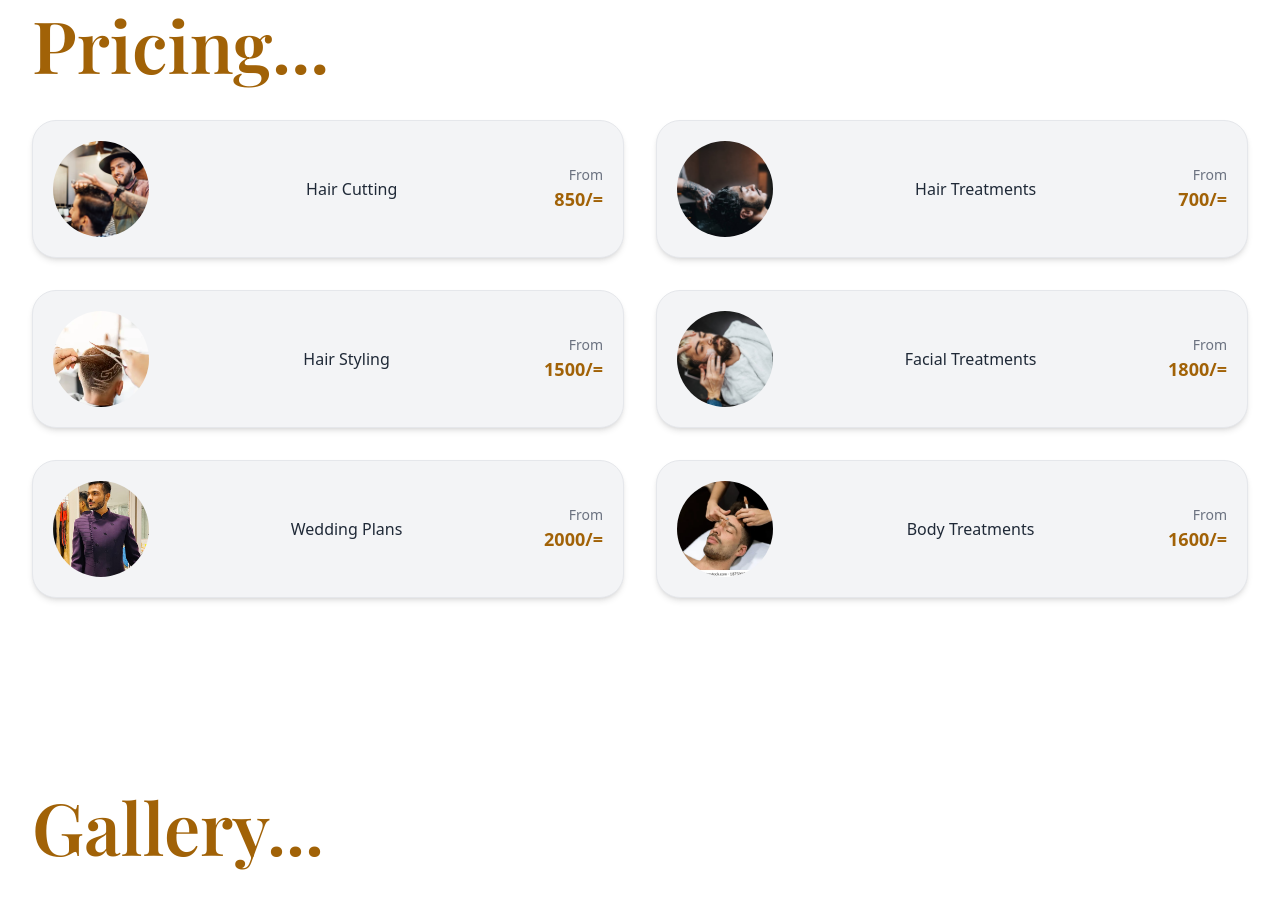
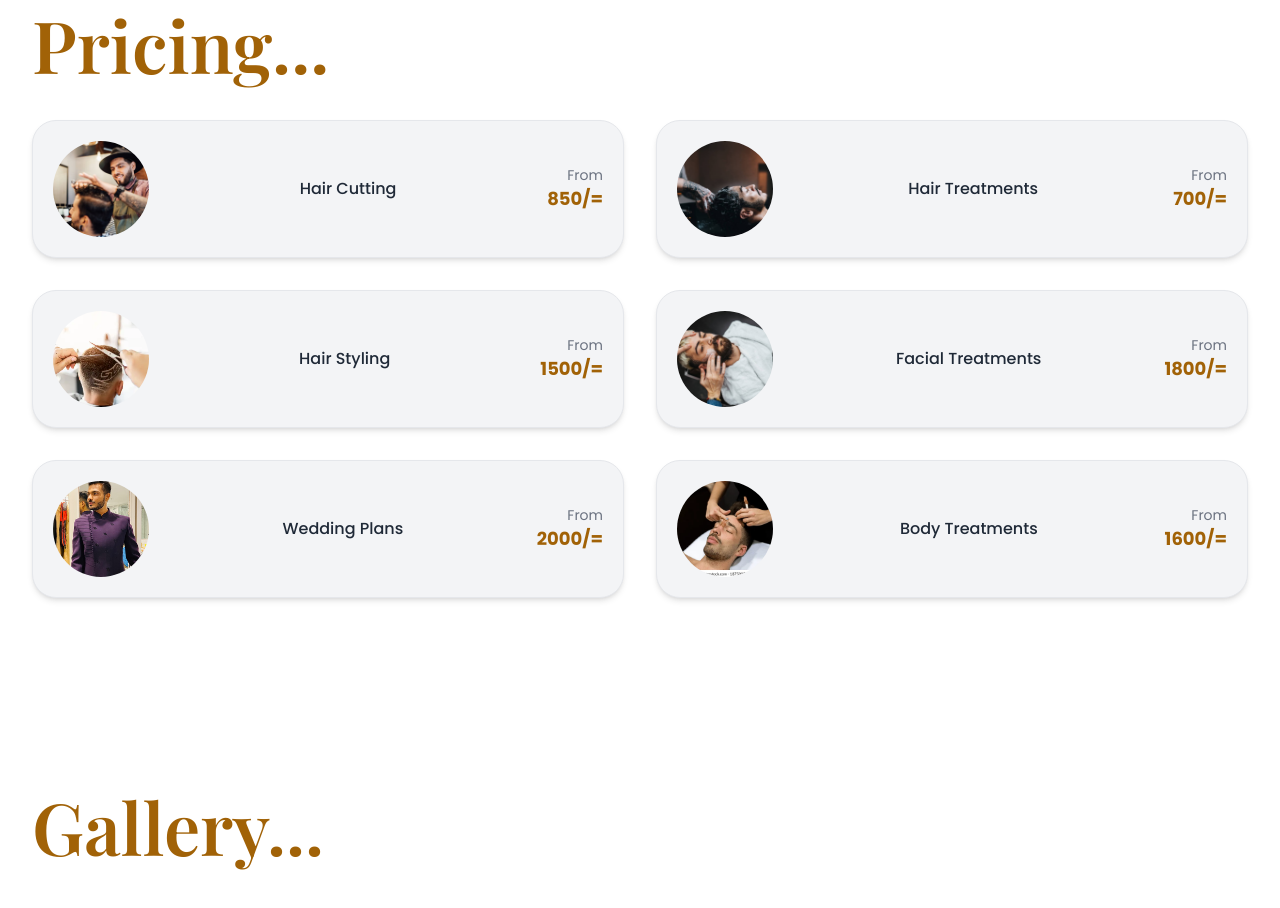
Before and after one commit to PawaniMekhala/mr_barber, a React (Create React App) app: page / in a window 1280 px wide. Shown: the part 4000-4908 px from the top of the page. Built offline with nearby package versions, Linux system fonts and the light colour scheme; grey boxes are pictures that could not be loaded; a web font is replaced by a local one.

Commit message:
style: apply Poppings font

```diff
--- a/src/components/Pricing.jsx
+++ b/src/components/Pricing.jsx
@@ -48,7 +48,7 @@ const Pricing = () => {
         </h2>
         {/* button group */}
         {/* price menu */}
-        <div className="max-w-7xl mx-auto grid grid-cols-2 sm:grid-cols-2 gap-8">
+        <div className="max-w-7xl mx-auto font-poppins grid grid-cols-2 sm:grid-cols-2 gap-8">
           {services.map((service, index) => (
             <div
               key={index}
```
